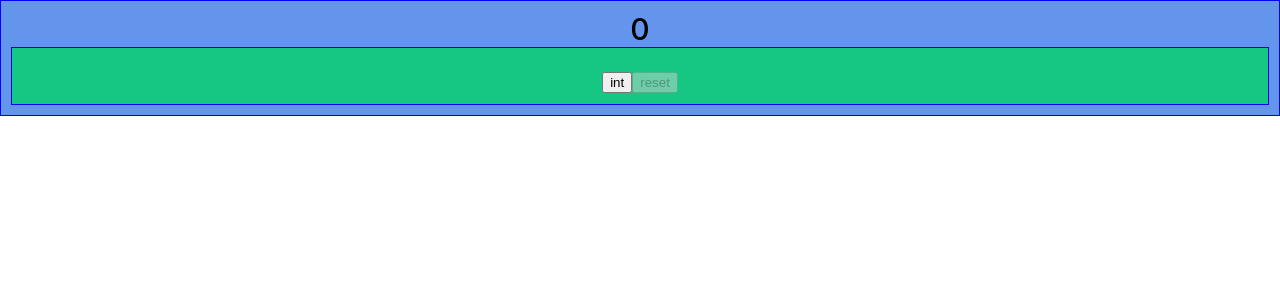
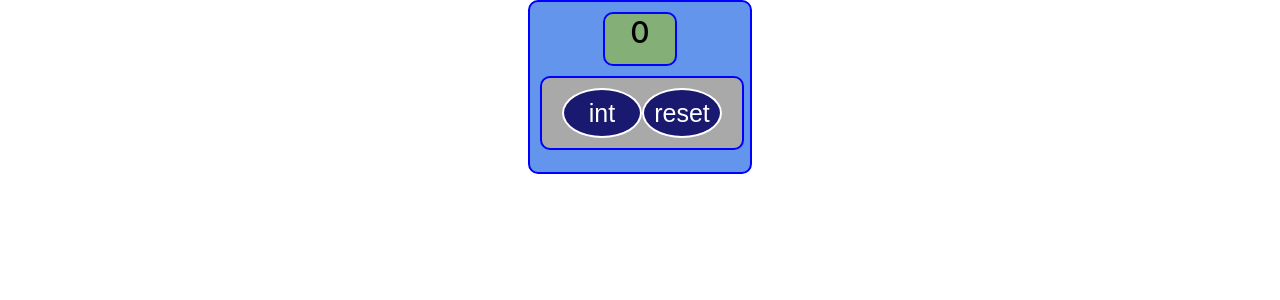
Before and after one commit to dzmitriy78/counter, a React (Create React App) app: page / in a window 1280 px wide. Shown: the top 300 px of the page. Built offline with nearby package versions, Linux system fonts and the light colour scheme.

Commit message:
added css

```diff
--- a/src/App.css
+++ b/src/App.css
@@ -2,26 +2,51 @@
     font-size: 40px;
     color: red;
     font-weight: 700;
-  background: gold;
+    margin: 0 auto;
+    padding-bottom: 5px;
+}
+.screen {
+    width: 70px;
+    height: 50px;
+    margin: 0 auto;
+    border: blue 2px solid;
+    border-radius: 10px;
+    background-color: #84b078;
 }
 
-
 .App {
+    width: 200px;
+    height: 150px;
     text-align: center;
     background: cornflowerblue;
     font-size: 30px;
     font-weight: 500;
-  border: blue solid 1px;
+    border: blue solid 2px;
     padding: 10px;
     margin: 0 auto;
+    border-radius: 10px;
 }
+
 .buttons {
-  padding: 10px;
-  border: blue solid 1px;
+    width: 200px;
+    height: 60px;
+    padding-top: 10px;
+    border: blue solid 2px;
     font-size: 30px;
-  background: #15c783;
+    background: darkgray;
+    border-radius: 10px;
+    margin-top: 10px;
+    position: static;
 }
-.inc{
-  align-content: center;
 
+.inc .btn {
+    cursor: pointer;
+    width: 80px;
+    height: 50px;
+    font-size: 25px;
+    margin: 0 auto;
+    background-color: midnightblue;
+    color: #ffffff;
+    border: white 2px solid;
+    border-radius: 50%;
 }
--- a/src/App.tsx
+++ b/src/App.tsx
@@ -22,9 +22,10 @@ function App() {
     return (
 
         <div className="App">
-
-            <div className={count === maxCount ? "large" : ""}>
-                {count}
+            <div className={"screen"}>
+                <div className={count === maxCount ? "large" : ""}>
+                    {count}
+                </div>
             </div>
             <div className={"buttons"}>
                 <Buttons onCount={onCount}
--- a/src/Buttons.tsx
+++ b/src/Buttons.tsx
@@ -10,10 +10,10 @@ type PropsType = {
 export function Buttons(props: PropsType) {
     return (
         <div className={"inc"}>
-            <button disabled={props.count === props.maxCount}
+            <button className={"btn"} disabled={props.count === props.maxCount}
                     onClick={() => props.onCount()}>int
             </button>
-            <button disabled={props.count === 0}
+            <button className={"btn"} disabled={props.count === 0}
                     onClick={() => props.onReset()}>reset
             </button>
         </div>
```
Lines whose indentation alone changed are shown as unchanged.
